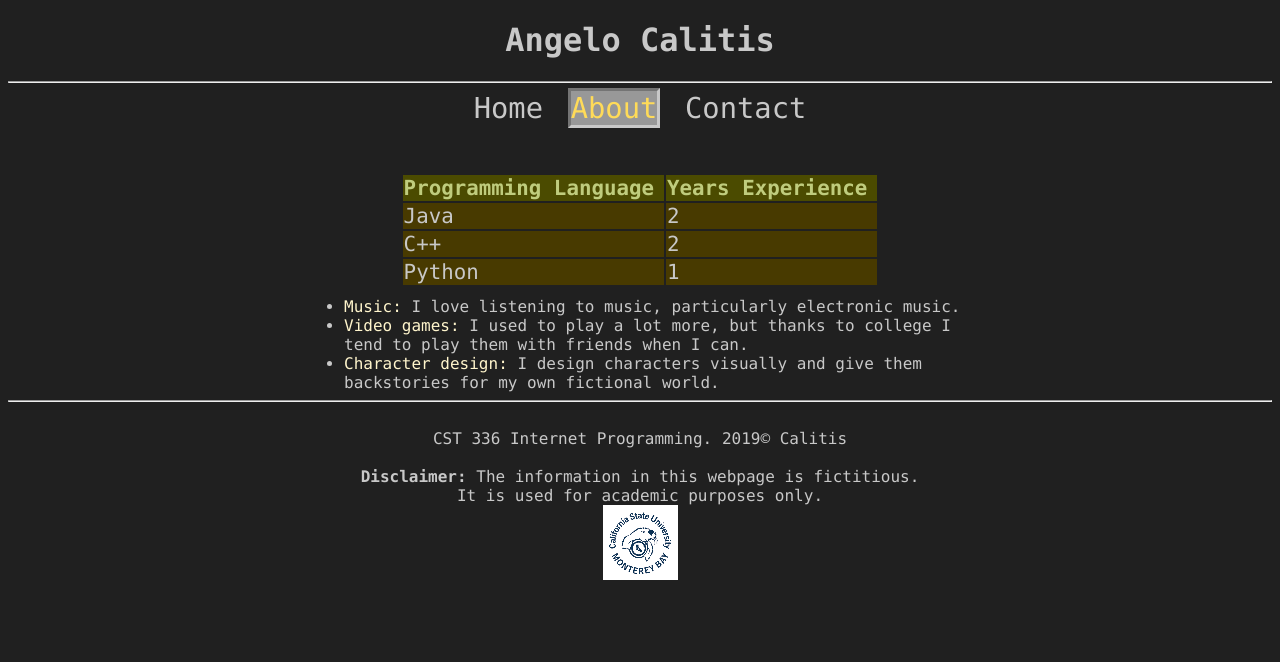
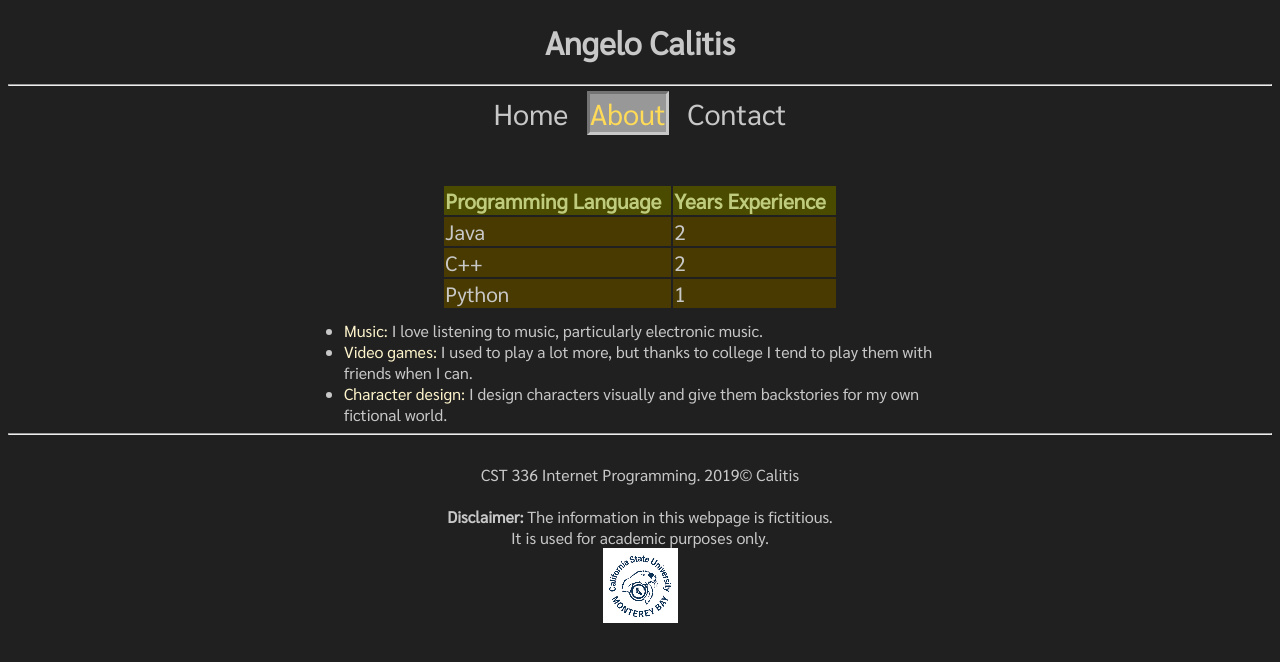
Before and after one commit to r0b0b0t/cst336, a PHP site: page /labs/lab1/about.html in a window 1280 px wide. Shown: the top 662 px of the page. Run offline with PHP 8.4, Linux system fonts and the light colour scheme.

Commit message:
Changed font to Google Font

```diff
--- a/labs/lab1/about.html
+++ b/labs/lab1/about.html
@@ -15,6 +15,7 @@ in html
 
         <meta charset="utf-8"/>
         <title>Lab 1: Personal Portfolio</title>
+        <link href="https://fonts.googleapis.com/css?family=Sarabun" rel="stylesheet">
         <link href="css/styles.css" rel="stylesheet" type="text/css" />
     </head>
 <!-- closing head -->
--- a/labs/lab1/contact.html
+++ b/labs/lab1/contact.html
@@ -14,6 +14,7 @@ in html
     <head>
         <meta charset="utf-8"/>
         <title>Lab 1: Personal Portfolio</title>
+        <link href="https://fonts.googleapis.com/css?family=Sarabun" rel="stylesheet">
         <link href="css/styles.css" rel="stylesheet" type="text/css" />
     </head>
 <!-- closing head -->
--- a/labs/lab1/css/styles.css
+++ b/labs/lab1/css/styles.css
@@ -1,5 +1,5 @@
 body {
-    font-family: "Lucida Console", Monaco, monospace;
+    font-family: 'Sarabun', sans-serif;
     background-color: #202020;
     color: #C8C8C8;
 }
--- a/labs/lab1/index.html
+++ b/labs/lab1/index.html
@@ -14,6 +14,7 @@ in html
     <head>
         <meta charset="utf-8"/>
         <title>Lab 1: Personal Portfolio</title>
+        <link href="https://fonts.googleapis.com/css?family=Sarabun" rel="stylesheet">
         <link href="css/styles.css" rel="stylesheet" type="text/css" />
     </head>
 <!-- closing head -->
```
